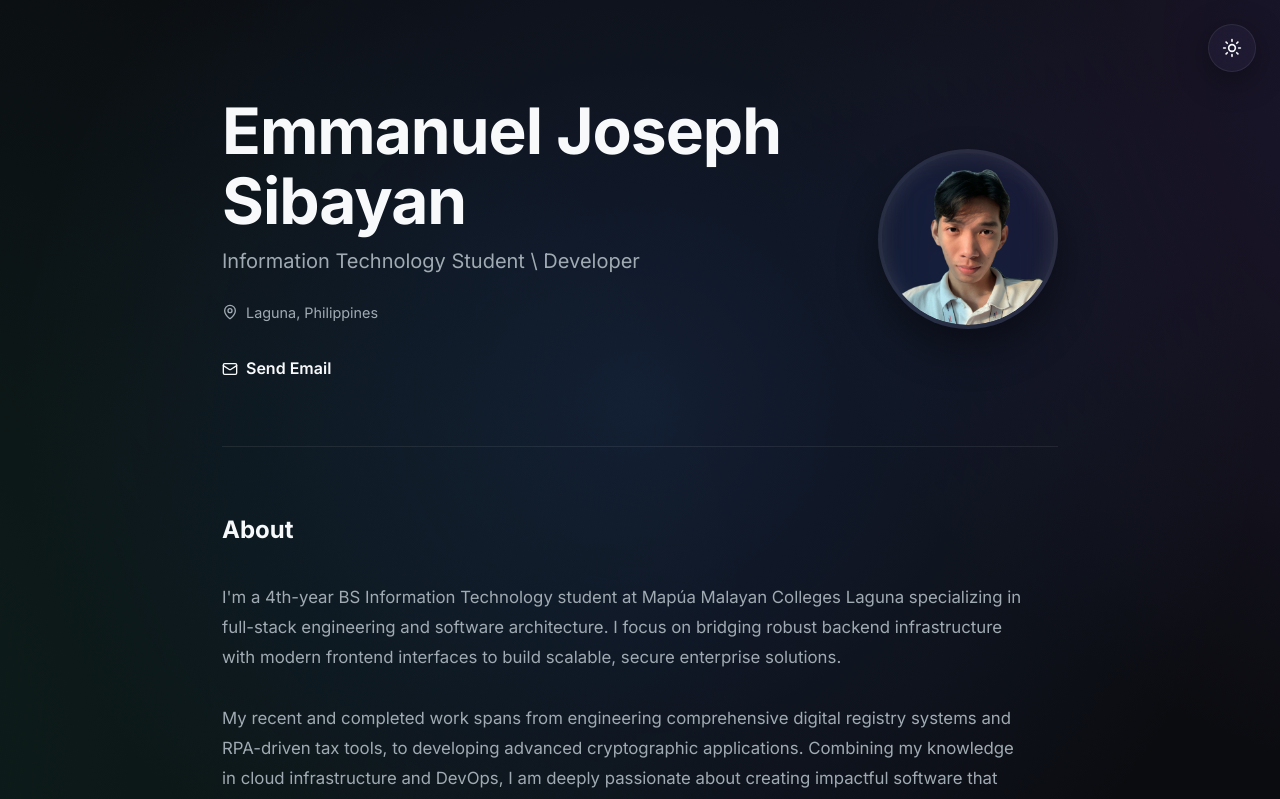
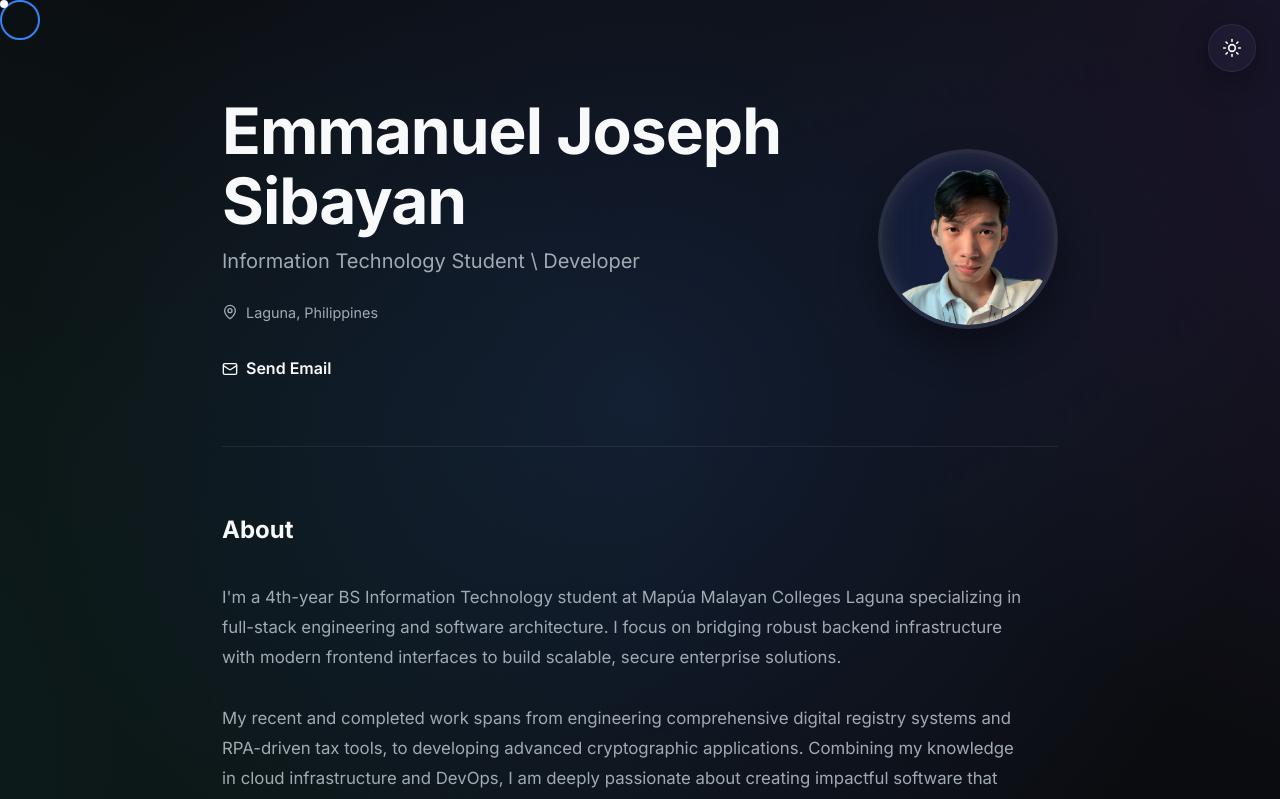
Before and after one commit to jsphemmnl/jsphemmnl.github.io, a React (Vite) app: page / in a window 1280 px wide. Shown: the top 799 px of the page. Built offline with nearby package versions, Linux system fonts and the light colour scheme.

Commit message:
feat: initialize portfolio structure with custom cursor, inertial skew scrolling, and theme-aware glassmorphism styling

```diff
--- a/src/App.jsx
+++ b/src/App.jsx
@@ -1,4 +1,4 @@
-import React, { useState, useEffect } from 'react';
+import React, { useState, useEffect, useRef } from 'react';
 import { Moon, Sun } from 'lucide-react';
 import Hero from './components/Hero';
 import About from './components/About';
@@ -10,10 +10,105 @@ import './App.css';
 
 function App() {
   const [theme, setTheme] = useState('dark');
+  const [isHovering, setIsHovering] = useState(false);
+  const [ripples, setRipples] = useState([]);
+  const dotRef = useRef(null);
+  const ringRef = useRef(null);
 
   useEffect(() => {
     document.documentElement.setAttribute('data-theme', theme);
   }, [theme]);
+
+  // Handle Touch Burst Logic
+  useEffect(() => {
+    const handleClick = (e) => {
+       const newRipple = { id: Date.now(), x: e.clientX, y: e.clientY };
+       setRipples(prev => [...prev, newRipple]);
+       setTimeout(() => setRipples(prev => prev.filter(r => r.id !== newRipple.id)), 600);
+    };
+    document.addEventListener('click', handleClick);
+    return () => document.removeEventListener('click', handleClick);
+  }, []);
+
+  // Handle Inertial Skew Scrolling Engine
+  useEffect(() => {
+    let lastY = window.scrollY;
+    let targetSkew = 0;
+    let currentSkew = 0;
+    let animationFrameId;
+
+    const updatePhysics = () => {
+      const currentY = window.scrollY;
+      const deltaY = currentY - lastY;
+      lastY = currentY;
+
+      // Map scroll speed into a physical boundary (cap at 3 degrees warp)
+      targetSkew = Math.min(Math.max(deltaY * 0.05, -3), 3);
+
+      // Interpolate smoothly (lerp)
+      currentSkew += (targetSkew - currentSkew) * 0.15;
+
+      if (Math.abs(currentSkew) > 0.01) {
+        document.documentElement.style.setProperty('--scroll-skew', `${currentSkew}deg`);
+      } else {
+        document.documentElement.style.setProperty('--scroll-skew', `0deg`);
+      }
+
+      animationFrameId = requestAnimationFrame(updatePhysics);
+    };
+
+    updatePhysics();
+    return () => cancelAnimationFrame(animationFrameId);
+  }, []);
+
+  // Handle Magnetic Cursor Logic
+
+  useEffect(() => {
+    const handleMouseMove = (e) => {
+      const x = e.clientX;
+      const y = e.clientY;
+
+      // Update DOM incredibly fast without triggering React component re-renders
+      if (dotRef.current) {
+        dotRef.current.style.transform = `translate3d(calc(${x}px - 50%), calc(${y}px - 50%), 0)`;
+      }
+      if (ringRef.current) {
+        ringRef.current.style.transform = `translate3d(calc(${x}px - 50%), calc(${y}px - 50%), 0) ${isHovering ? 'scale(1.5)' : 'scale(1)'}`;
+      }
+    };
+
+    const handleTouchMove = (e) => {
+      const x = e.touches[0].clientX;
+      const y = e.touches[0].clientY;
+
+      if (dotRef.current) {
+        dotRef.current.style.transform = `translate3d(calc(${x}px - 50%), calc(${y}px - 50%), 0)`;
+      }
+      if (ringRef.current) {
+        ringRef.current.style.transform = `translate3d(calc(${x}px - 50%), calc(${y}px - 50%), 0) ${isHovering ? 'scale(1.5)' : 'scale(1)'}`;
+      }
+    };
+
+    window.addEventListener('mousemove', handleMouseMove, { passive: true });
+    window.addEventListener('touchmove', handleTouchMove, { passive: true });
+
+    return () => {
+      window.removeEventListener('mousemove', handleMouseMove);
+      window.removeEventListener('touchmove', handleTouchMove);
+    };
+  }, [isHovering]);
+
+  useEffect(() => {
+    const handleMouseOver = (e) => {
+      if (e.target.closest('a') || e.target.closest('button')) {
+        setIsHovering(true);
+      } else {
+        setIsHovering(false);
+      }
+    };
+    document.addEventListener('mouseover', handleMouseOver);
+    return () => document.removeEventListener('mouseover', handleMouseOver);
+  }, []);
 
   const toggleTheme = () => {
     setTheme(prev => prev === 'dark' ? 'light' : 'dark');
@@ -21,6 +116,16 @@ function App() {
 
   return (
     <div className="container">
+      {ripples.map(ripple => (
+        <span
+          key={ripple.id}
+          className="ripple"
+          style={{ left: ripple.x, top: ripple.y }}
+        />
+      ))}
+      <div ref={dotRef} className="cursor-dot" />
+      <div ref={ringRef} className={`cursor-ring ${isHovering ? 'hovering' : ''}`} />
+
       <button
         onClick={toggleTheme}
         style={{
--- a/src/index.css
+++ b/src/index.css
@@ -48,6 +48,7 @@
   box-sizing: border-box;
   margin: 0;
   padding: 0;
+  cursor: none !important;
 }
 
 body {
@@ -121,6 +122,71 @@ section:last-of-type {
   color: var(--text-primary);
 }
 
+.cursor-dot {
+  position: fixed;
+  top: 0;
+  left: 0;
+  width: 8px;
+  height: 8px;
+  background-color: var(--text-primary);
+  border-radius: 50%;
+  pointer-events: none;
+  z-index: 9999;
+  will-change: transform;
+}
+
+.cursor-ring {
+  position: fixed;
+  top: 0;
+  left: 0;
+  width: 40px;
+  height: 40px;
+  border: 2px solid var(--accent);
+  border-radius: 50%;
+  pointer-events: none;
+  z-index: 9998;
+  transition: transform 0.15s cubic-bezier(0.175, 0.885, 0.32, 1.275), background-color 0.2s ease, border-color 0.2s ease;
+  will-change: transform;
+}
+
+.cursor-ring.hovering {
+  background-color: rgba(59, 130, 246, 0.15);
+  border-color: rgba(59, 130, 246, 0.6);
+}
+
+[data-theme="light"] .cursor-ring.hovering {
+  background-color: rgba(59, 130, 246, 0.25);
+}
+
+/* Option 1: Mobile Fallback Disable Cursor */
+@media (pointer: coarse) {
+  .cursor-dot, .cursor-ring {
+    display: none !important;
+  }
+}
+
+/* Option 2: Ripple Burst */
+.ripple {
+  position: fixed;
+  width: 40px;
+  height: 40px;
+  border-radius: 50%;
+  pointer-events: none;
+  background: rgba(255, 255, 255, 0.4);
+  transform: translate(-50%, -50%) scale(0);
+  animation: ripple-burst 0.6s cubic-bezier(0.2, 0.8, 0.2, 1) forwards;
+  z-index: 10000;
+}
+
+[data-theme="light"] .ripple {
+  background: rgba(59, 130, 246, 0.3);
+}
+
+@keyframes ripple-burst {
+  0% { transform: translate(-50%, -50%) scale(0); opacity: 1; }
+  100% { transform: translate(-50%, -50%) scale(15); opacity: 0; }
+}
+
 .glass-card {
   background: var(--glass-bg);
   backdrop-filter: blur(24px) saturate(180%);
@@ -132,10 +198,12 @@ section:last-of-type {
     0 8px 32px 0 var(--glass-shadow),
     inset 0 1px 0 0 var(--glass-inset);
   transition: transform 0.4s cubic-bezier(0.175, 0.885, 0.32, 1.275), box-shadow 0.4s ease, border-color 0.4s ease, background 0.4s ease;
+  transform: skewY(var(--scroll-skew, 0deg));
+  will-change: transform;
 }
 
 .glass-card:hover {
-  transform: translateY(-6px) scale(1.02);
+  transform: skewY(var(--scroll-skew, 0deg)) translateY(-6px) scale(1.02);
   background: var(--glass-bg-hover);
   border-color: var(--glass-border-hover);
   box-shadow:
```
